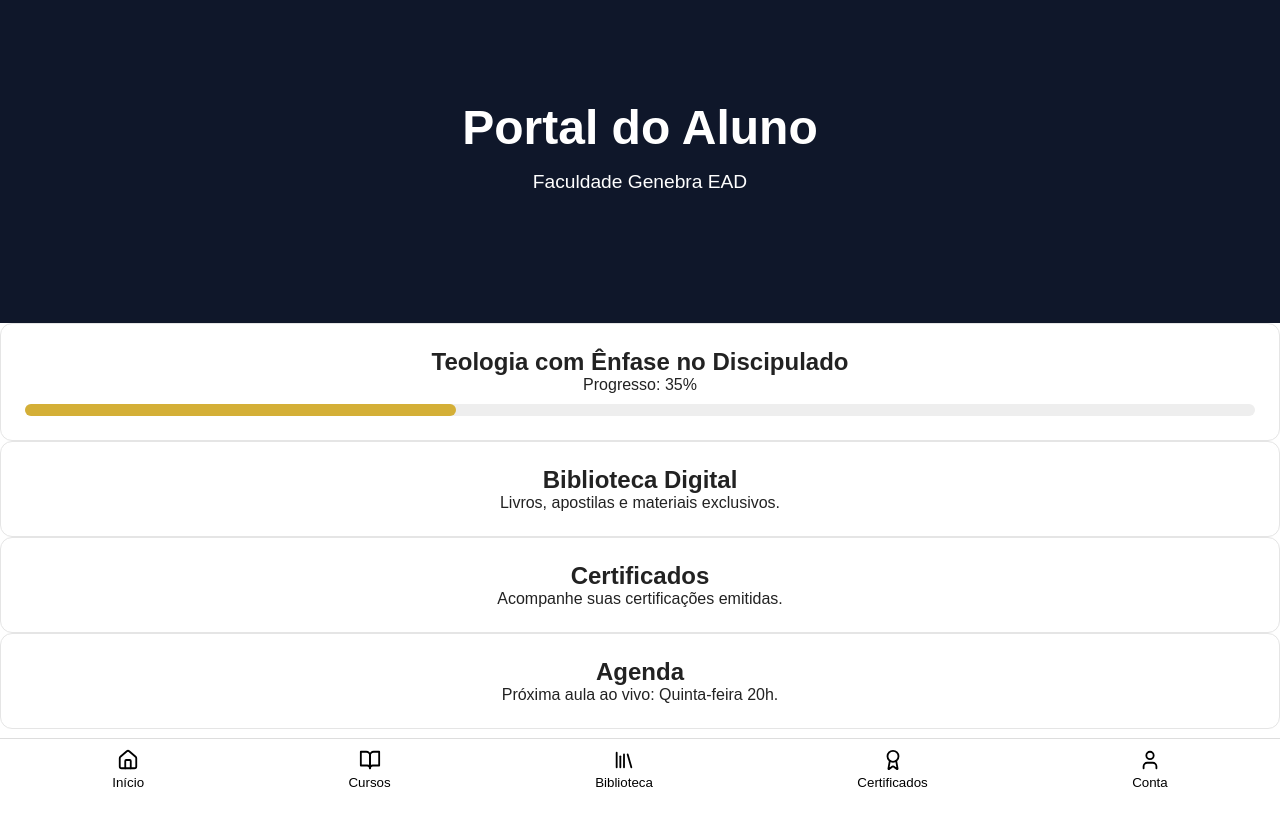
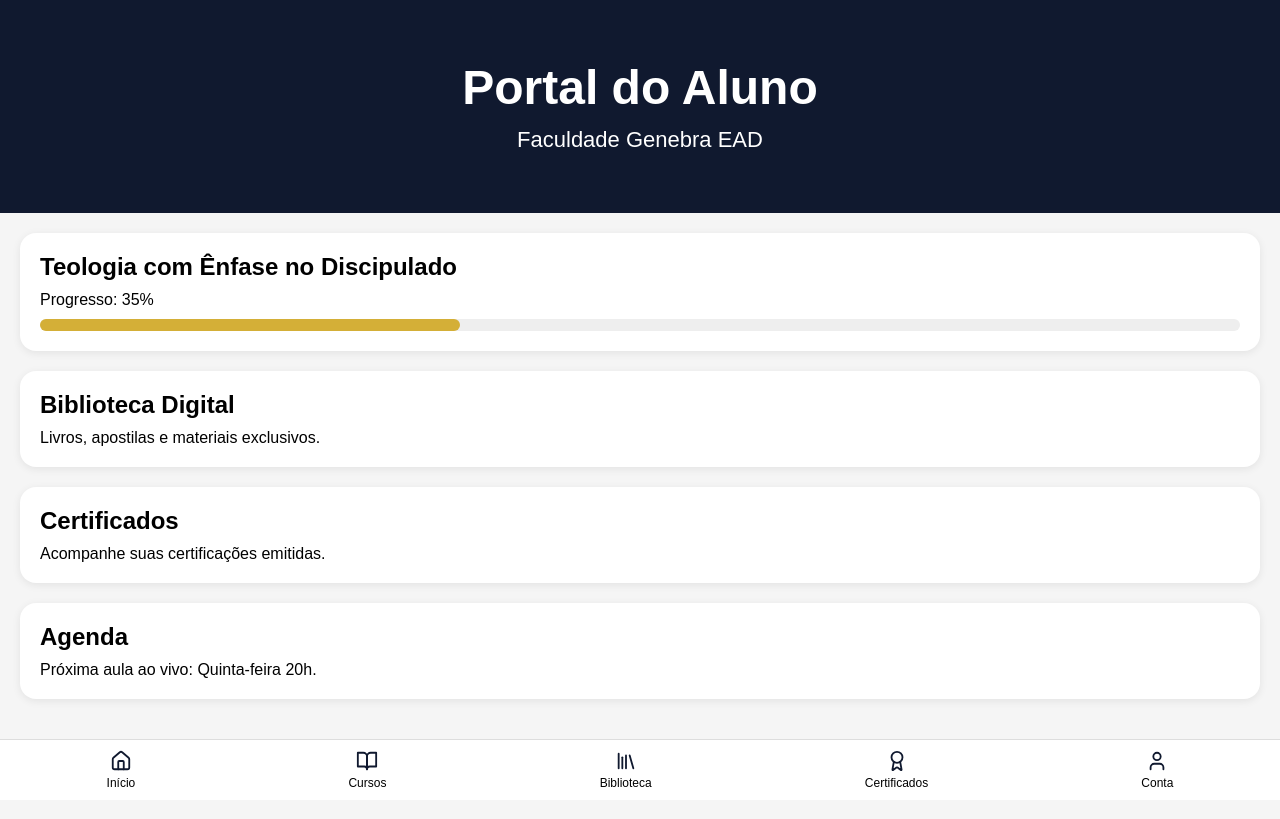
Before and after one commit to fabianogomes2006-ui/genebraead, a React (Vite) app: page / in a window 1280 px wide. Built offline with nearby package versions, Linux system fonts and the light colour scheme.

Commit message:
Update index.css

```diff
--- a/index.css
+++ b/index.css
@@ -6,139 +6,42 @@
 
 body {
   font-family: Arial, sans-serif;
-  background: #ffffff;
-  color: #222;
-}
-
-.container {
-  width: 90%;
-  max-width: 1200px;
-  margin: auto;
+  background: #f5f5f5;
 }
 
 .hero {
-  background: #0f172a;
+  background: #10192f;
   color: white;
   text-align: center;
-  padding: 100px 20px;
+  padding: 60px 20px;
 }
 
 .hero h1 {
-  font-size: 3rem;
-  margin-bottom: 16px;
+  font-size: 48px;
+  margin-bottom: 12px;
 }
 
 .hero p {
-  font-size: 1.2rem;
-  margin-bottom: 30px;
+  font-size: 22px;
 }
 
-.hero-buttons {
-  display: flex;
-  justify-content: center;
-  gap: 12px;
-  flex-wrap: wrap;
-}
-
-.btn-primary,
-.btn-secondary {
-  padding: 12px 24px;
-  border-radius: 8px;
-  text-decoration: none;
-  font-weight: bold;
-  display: inline-flex;
-  align-items: center;
-  gap: 8px;
-}
-
-.btn-primary {
-  background: #d4af37;
-  color: black;
-  border: none;
-}
-
-.btn-secondary {
-  border: 1px solid white;
-  color: white;
-}
-
-.features {
-  padding: 80px 20px;
-}
-
-.features h2 {
-  text-align: center;
-  margin-bottom: 40px;
-}
-
-.grid {
-  display: grid;
-  grid-template-columns: repeat(auto-fit, minmax(240px, 1fr));
-  gap: 24px;
+main {
+  padding: 20px;
+  padding-bottom: 100px;
 }
 
 .card {
-  padding: 24px;
-  border: 1px solid #e5e5e5;
-  border-radius: 12px;
-  text-align: center;
+  background: white;
+  border-radius: 16px;
+  padding: 20px;
+  margin-bottom: 20px;
+  box-shadow: 0 2px 8px rgba(0,0,0,0.08);
 }
 
-.card svg {
-  margin-bottom: 16px;
+.card h2 {
+  margin-bottom: 10px;
 }
 
-.card h3 {
-  margin-bottom: 12px;
-}
-
-.course {
-  background: #f8fafc;
-  padding: 80px 20px;
-}
-
-.course h2 {
-  text-align: center;
-  margin-bottom: 40px;
-}
-
-.course-card {
-  max-width: 700px;
-  margin: auto;
-  background: white;
-  padding: 32px;
-  border-radius: 12px;
-  text-align: center;
-}
-
-.course-card h3 {
-  margin-bottom: 16px;
-}
-
-.course-card p {
-  margin-bottom: 24px;
-}
-
-.cta {
-  background: #0f172a;
-  color: white;
-  text-align: center;
-  padding: 80px 20px;
-}
-
-.cta h2 {
-  margin-bottom: 16px;
-}
-
-.cta p {
-  margin-bottom: 24px;
-}
-
-footer {
-  text-align: center;
-  padding: 24px;
-  border-top: 1px solid #eee;
-}
 .bottom-nav {
   position: fixed;
   bottom: 0;
@@ -148,18 +51,19 @@ footer {
   border-top: 1px solid #ddd;
   display: flex;
   justify-content: space-around;
-  padding: 10px;
+  padding: 10px 0;
 }
 
 .bottom-nav button {
+  border: none;
   background: none;
-  border: none;
   display: flex;
   flex-direction: column;
   align-items: center;
   gap: 4px;
+  font-size: 12px;
 }
 
-main {
-  padding-bottom: 90px;
+.bottom-nav svg {
+  color: #10192f;
 }
```
